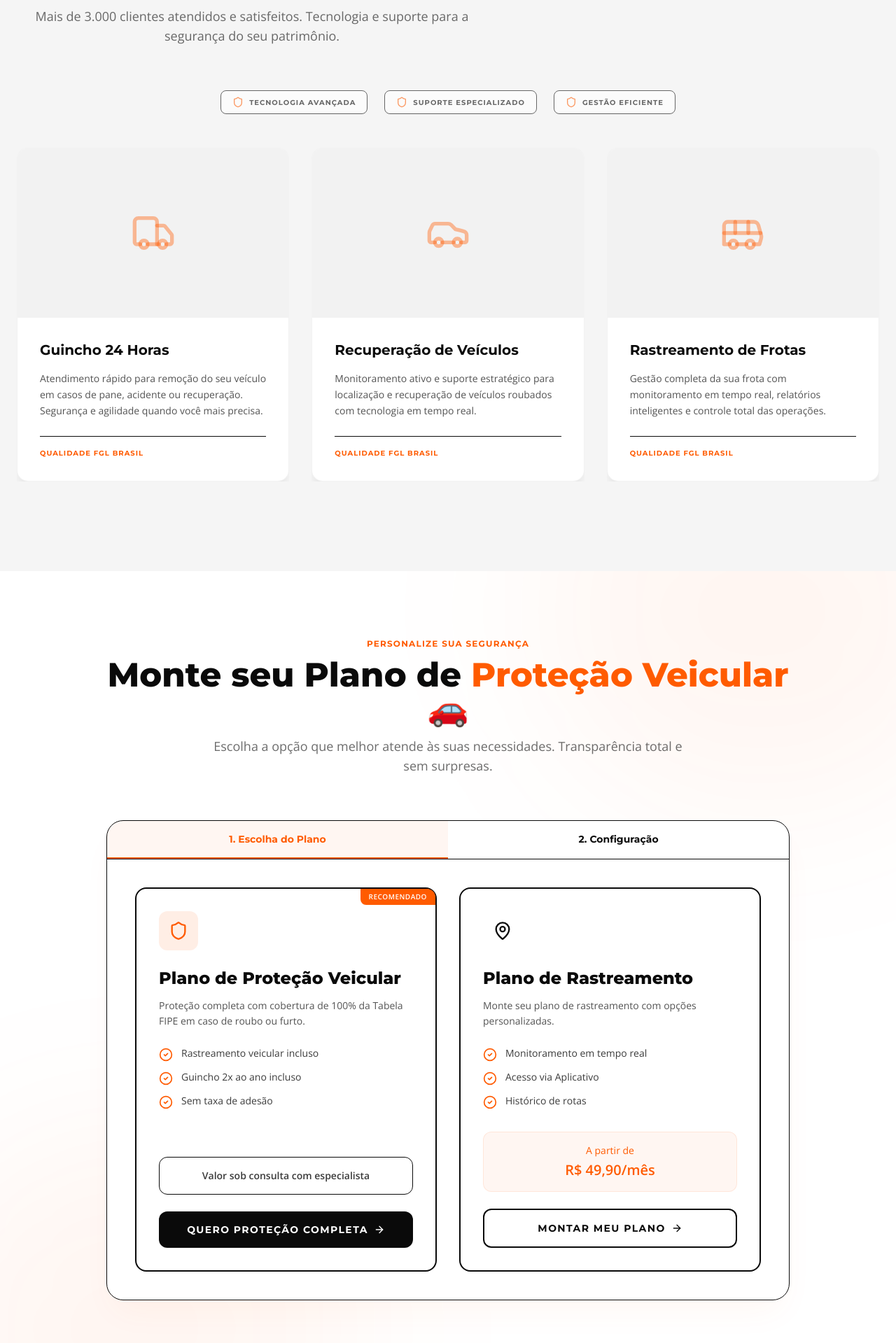
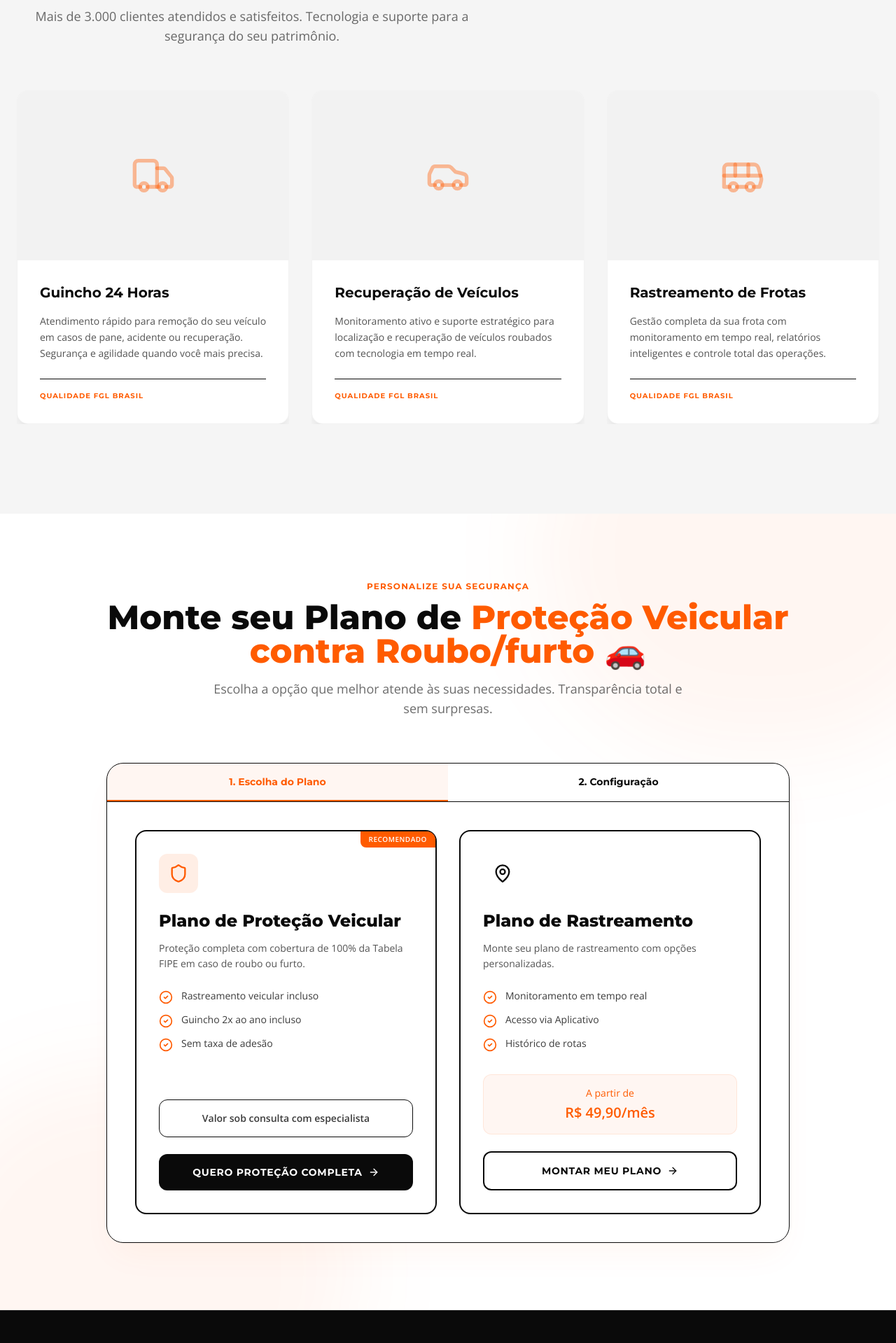
Before and after one commit to felipealmeidasouza0777-collab/SITE-FGL, a React (Vite) app: page / in a window 1280 px wide. Shown: the part 2941-4860 px from the top of the page at 70% size. Built offline with nearby package versions, Linux system fonts and the light colour scheme.

Commit message:
feat: Improve UX and visual polish
Enhance user experience with smooth scrolling on plan selection and improve visual fidelity of decorative elements. The marquee animation is also optimized with `transform-gpu`. Obsolete service tags in the Services component have been removed.

```diff
--- a/components/Marquee.tsx
+++ b/components/Marquee.tsx
@@ -13,7 +13,7 @@ const INSTITUTIONAL_INFO = [
 const Marquee: React.FC = () => {
   return (
     <div className="w-full bg-primary text-white py-4 overflow-hidden border-y border-white/10">
-      <div className="flex animate-marquee-fast whitespace-nowrap">
+      <div className="flex animate-marquee-fast whitespace-nowrap transform-gpu">
         {[...INSTITUTIONAL_INFO, ...INSTITUTIONAL_INFO, ...INSTITUTIONAL_INFO].map((info, index) => (
           <div key={index} className="mx-6 md:mx-12 flex items-center">
              <span className="font-heading font-bold text-sm md:text-base uppercase tracking-[0.2em] opacity-90">
--- a/components/PlanBuilder.tsx
+++ b/components/PlanBuilder.tsx
@@ -27,6 +27,14 @@ const PlanBuilder: React.FC = () => {
   const handleSelectPlan = (plan: PlanType) => {
     setSelectedPlan(plan);
     setStep(2);
+    // Auto-scroll to the top of the section so the user sees the options immediately
+    setTimeout(() => {
+      const element = document.getElementById('plan-builder');
+      if (element) {
+        const y = element.getBoundingClientRect().top + window.scrollY - 100;
+        window.scrollTo({ top: y, behavior: 'smooth' });
+      }
+    }, 100);
   };
 
   const handleBack = () => {
@@ -86,8 +94,8 @@ Gostaria de dar continuidade.`;
     <section id="plan-builder" className="py-24 bg-gray-50 relative overflow-hidden">
       {/* Background decorative elements */}
       <div className="absolute top-0 left-0 w-full h-full overflow-hidden pointer-events-none">
-        <div className="absolute -top-[20%] -right-[10%] w-[50%] h-[50%] rounded-full bg-primary/5 blur-[120px]"></div>
-        <div className="absolute -bottom-[20%] -left-[10%] w-[50%] h-[50%] rounded-full bg-primary/5 blur-[120px]"></div>
+        <div className="absolute -top-[20%] -right-[10%] w-[50%] h-[50%] rounded-full bg-primary/5 blur-3xl transform-gpu"></div>
+        <div className="absolute -bottom-[20%] -left-[10%] w-[50%] h-[50%] rounded-full bg-primary/5 blur-3xl transform-gpu"></div>
       </div>
 
       <div className="container mx-auto px-4 sm:px-6 relative z-10 max-w-5xl">
@@ -96,7 +104,7 @@ Gostaria de dar continuidade.`;
             Personalize sua Segurança
           </span>
           <h2 className="font-heading font-extrabold text-3xl md:text-4xl lg:text-5xl text-dark mb-4">
-            Monte seu Plano de <span className="text-primary">Proteção Veicular 🚗</span>
+            Monte seu Plano de <span className="text-primary">Proteção Veicular contra Roubo/furto 🚗</span>
           </h2>
           <p className="text-dark/60 font-sans max-w-2xl mx-auto text-base md:text-lg">
             Escolha a opção que melhor atende às suas necessidades. Transparência total e sem surpresas.
@@ -107,10 +115,10 @@ Gostaria de dar continuidade.`;
 
           {/* Progress Bar */}
           <div className="flex bg-gray-50 border-b border-gray-100">
-            <div className={`flex-1 py-4 text-center font-heading font-bold text-sm transition-colors duration-300 ${step === 1 ? 'text-primary border-b-2 border-primary bg-primary/5' : 'text-gray-400'}`}>
+            <div className={`flex-1 py-4 px-2 text-center font-heading font-bold text-xs sm:text-sm transition-colors duration-300 ${step === 1 ? 'text-primary border-b-2 border-primary bg-primary/5' : 'text-gray-400'}`}>
               1. Escolha do Plano
             </div>
-            <div className={`flex-1 py-4 text-center font-heading font-bold text-sm transition-colors duration-300 ${step === 2 ? 'text-primary border-b-2 border-primary bg-primary/5' : 'text-gray-400'}`}>
+            <div className={`flex-1 py-4 px-2 text-center font-heading font-bold text-xs sm:text-sm transition-colors duration-300 ${step === 2 ? 'text-primary border-b-2 border-primary bg-primary/5' : 'text-gray-400'}`}>
               2. Configuração
             </div>
           </div>
@@ -169,9 +177,9 @@ Gostaria de dar continuidade.`;
 
                     <button
                       onClick={() => handleSelectPlan('protecao')}
-                      className="w-full py-4 bg-dark text-white rounded-xl font-heading font-bold uppercase tracking-widest text-sm hover:bg-primary transition-colors flex items-center justify-center gap-2"
+                      className="w-full py-4 px-4 bg-dark text-white rounded-xl font-heading font-bold uppercase tracking-wider text-xs sm:text-sm hover:bg-primary transition-colors flex items-center justify-center gap-2 text-center"
                     >
-                      Quero Proteção Completa <ArrowRight className="w-4 h-4" />
+                      Quero Proteção Completa <ArrowRight className="w-4 h-4 shrink-0" />
                     </button>
                   </div>
 
@@ -212,9 +220,9 @@ Gostaria de dar continuidade.`;
 
                     <button
                       onClick={() => handleSelectPlan('rastreamento')}
-                      className="w-full py-4 bg-white border-2 border-dark text-dark rounded-xl font-heading font-bold uppercase tracking-widest text-sm hover:bg-dark hover:text-white transition-colors flex items-center justify-center gap-2"
+                      className="w-full py-4 px-4 bg-white border-2 border-dark text-dark rounded-xl font-heading font-bold uppercase tracking-wider text-xs sm:text-sm hover:bg-dark hover:text-white transition-colors flex items-center justify-center gap-2 text-center"
                     >
-                      Montar meu Plano <ArrowRight className="w-4 h-4" />
+                      Montar meu Plano <ArrowRight className="w-4 h-4 shrink-0" />
                     </button>
                   </div>
                 </motion.div>
@@ -385,9 +393,9 @@ Gostaria de dar continuidade.`;
                           href={generateWhatsAppLink()}
                           target="_blank"
                           rel="noopener noreferrer"
-                          className="w-full py-4 bg-primary hover:bg-primary/90 text-white rounded-xl font-heading font-bold uppercase tracking-widest text-sm transition-colors flex items-center justify-center gap-2 shadow-lg shadow-primary/30"
+                          className="w-full py-4 px-4 bg-primary hover:bg-primary/90 text-white rounded-xl font-heading font-bold uppercase tracking-wider text-xs sm:text-sm transition-colors flex items-center justify-center shadow-lg shadow-primary/30 text-center"
                         >
-                          Falar com um Especialista
+                          Enviar meu plano personalizado
                         </a>
 
                         {/* Trust Elements */}
--- a/components/Services.tsx
+++ b/components/Services.tsx
@@ -38,21 +38,6 @@ const Services: React.FC = () => {
           </div>
         </Reveal>
 
-        <div className="mb-12 flex flex-wrap justify-center gap-6 opacity-60">
-          <div className="flex items-center gap-2 bg-white px-4 py-2 rounded-lg border border-gray-200 shadow-sm">
-            <Shield className="w-4 h-4 text-primary" />
-            <span className="text-[10px] font-heading font-bold uppercase tracking-widest text-dark">Tecnologia Avançada</span>
-          </div>
-          <div className="flex items-center gap-2 bg-white px-4 py-2 rounded-lg border border-gray-200 shadow-sm">
-            <Shield className="w-4 h-4 text-primary" />
-            <span className="text-[10px] font-heading font-bold uppercase tracking-widest text-dark">Suporte Especializado</span>
-          </div>
-          <div className="flex items-center gap-2 bg-white px-4 py-2 rounded-lg border border-gray-200 shadow-sm">
-            <Shield className="w-4 h-4 text-primary" />
-            <span className="text-[10px] font-heading font-bold uppercase tracking-widest text-dark">Gestão Eficiente</span>
-          </div>
-        </div>
-
         <div className="grid grid-cols-1 md:grid-cols-3 gap-8">
           {SERVICES.map((service, index) => (
             <Reveal key={index} delay={index * 0.2}>
```
